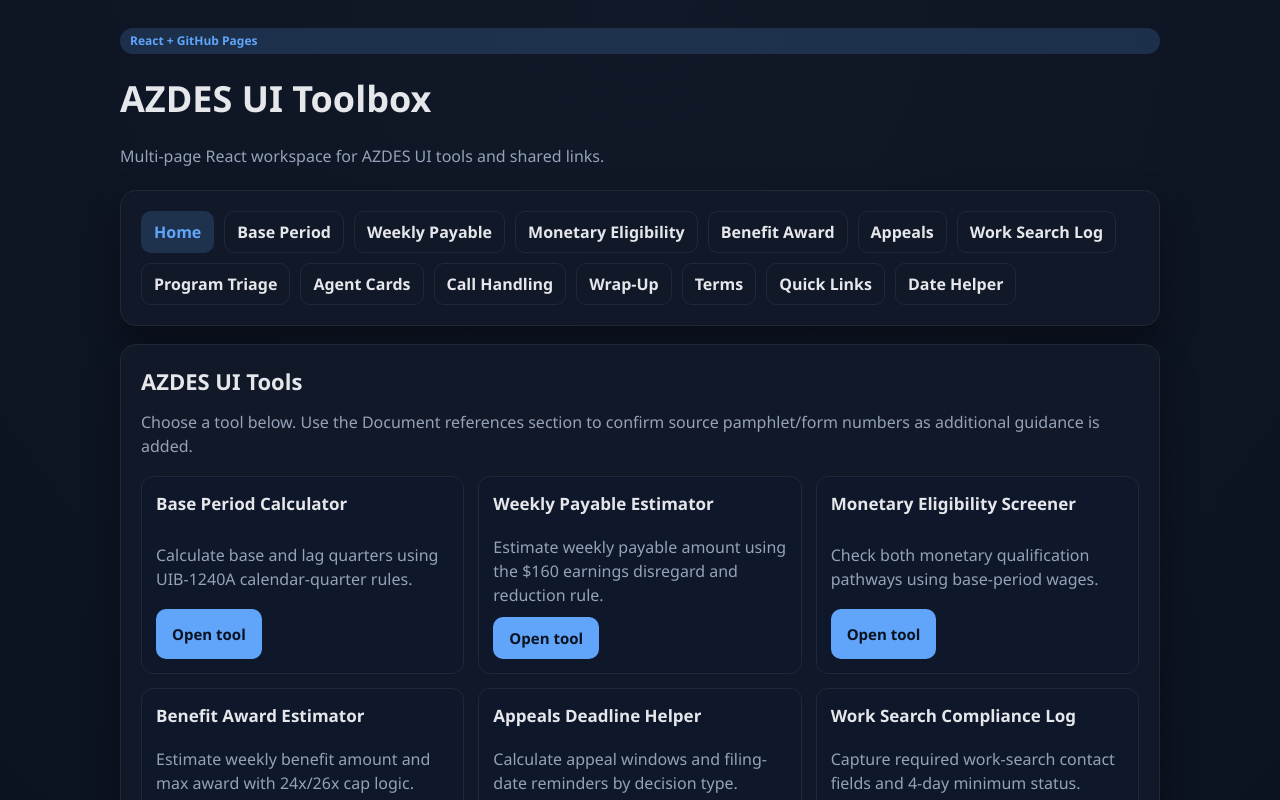
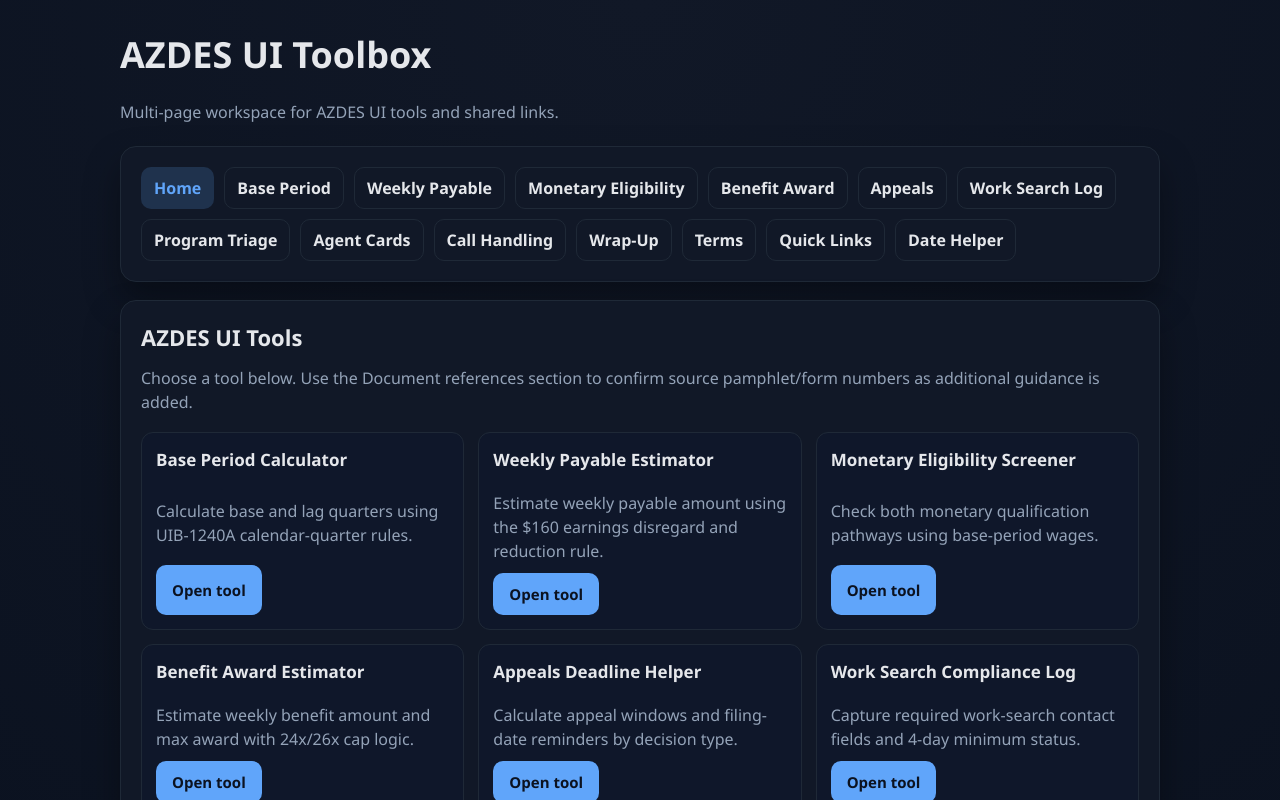
Before and after one commit to Rick-Smart/UI_TOOLS, a React (Vite) app: page / in a window 1280 px wide. Shown: the top 800 px of the page. Built offline with nearby package versions, Linux system fonts and the light colour scheme.

Commit message:
Remove React/GitHub Pages header text

```diff
--- a/src/App.jsx
+++ b/src/App.jsx
@@ -36,10 +36,9 @@
   return (
     <main className="page stack">
       <header className="stack header-block">
-        <span className="pill">React + GitHub Pages</span>
         <h1>AZDES UI Toolbox</h1>
         <p className="subtitle">
-          Multi-page React workspace for AZDES UI tools and shared links.
+          Multi-page workspace for AZDES UI tools and shared links.
         </p>
       </header>
 
```
